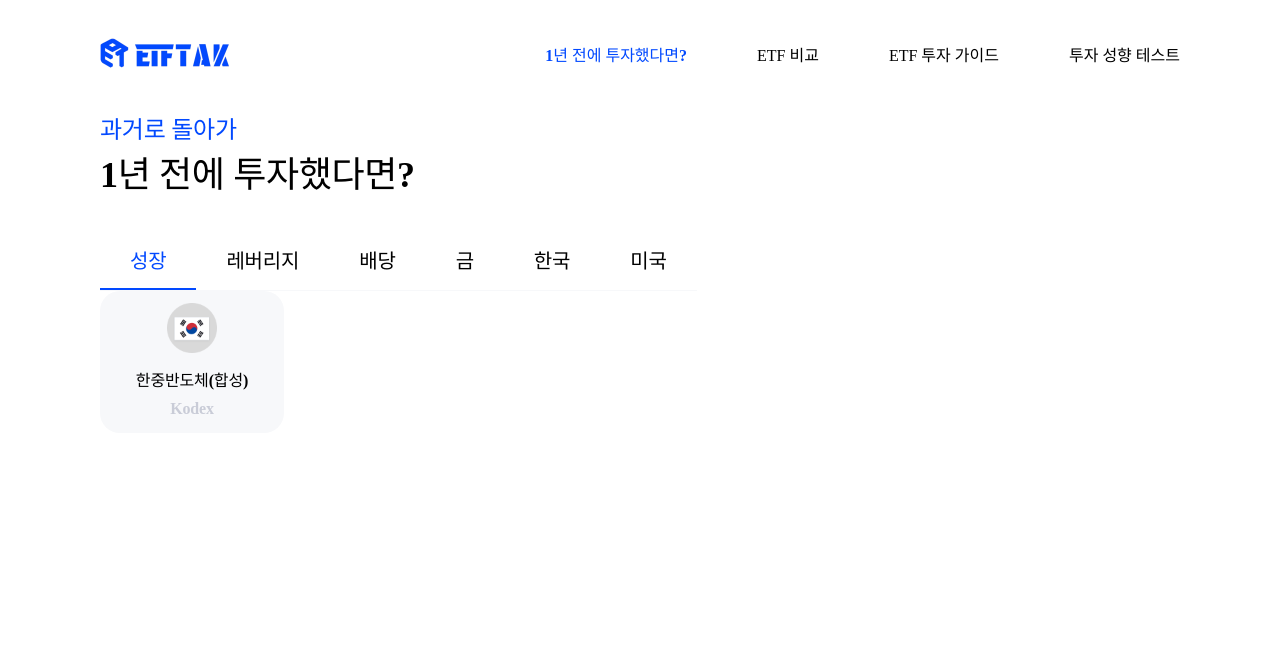
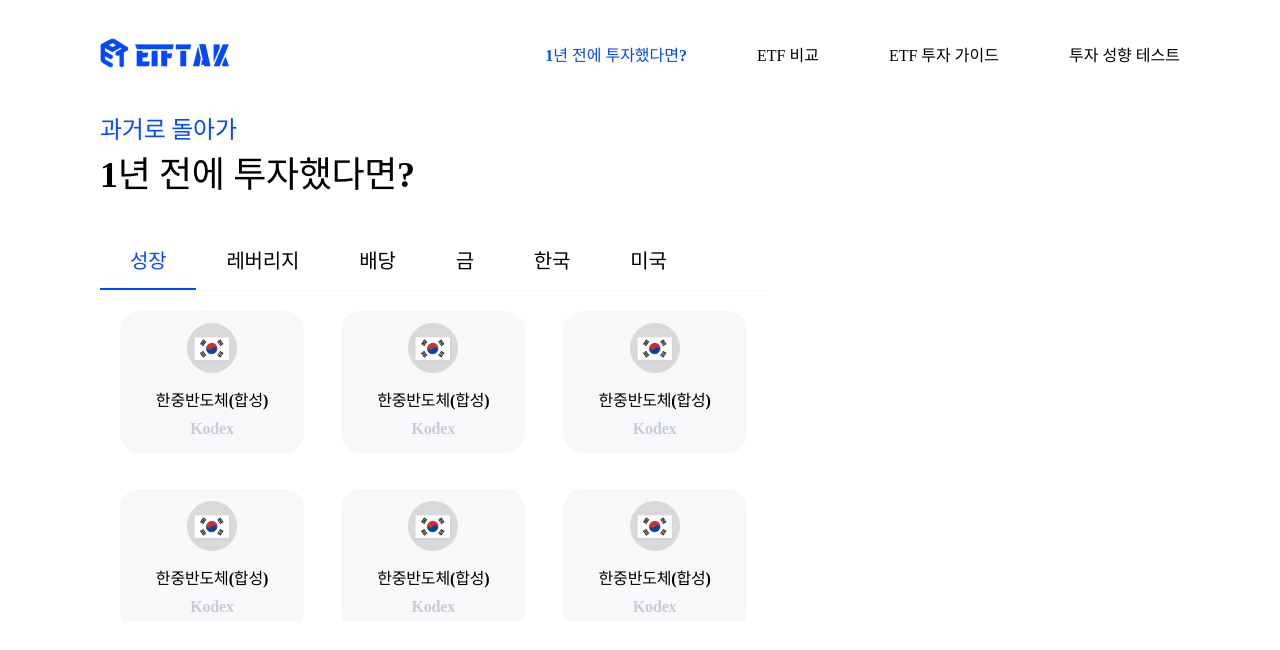
Before and after one commit to ETF-TAK/FE, a React (Vite) app: page /invest in a window 1280 px wide. Shown: the top 650 px of the page. Built offline with nearby package versions, Linux system fonts and the light colour scheme; a web font is replaced by a local one.

Commit message:
feat(#3): 투자하기 페이지 - etf 카드 목록 구현

```diff
--- a/src/pages/investPage/InvestPage.jsx
+++ b/src/pages/investPage/InvestPage.jsx
@@ -16,7 +16,16 @@ export default function InvestPage() {
           </div>
 
           <CategoryTabs />
-          <InvestCard />
+          <div className="invest-selection-card-list">
+            <InvestCard />
+            <InvestCard />
+            <InvestCard />
+            <InvestCard />
+            <InvestCard />
+            <InvestCard />
+            <InvestCard />
+            <InvestCard />
+          </div>
         </div>
 
         {/* 오른쪽 : 선택한 etf 목록 */}
--- a/src/pages/investPage/style.css
+++ b/src/pages/investPage/style.css
@@ -25,5 +25,17 @@
   letter-spacing: -0.36px;
 }
 
+.invest-selection-card-list {
+  width: 668px;
+  height: 330px;
+  display: grid;
+  grid-template-columns: repeat(3, 1fr);
+  gap: 36px;
+  overflow-x: hidden;
+  overflow-y: auto;
+  padding: 20px;
+  box-sizing: border-box;
+}
+
 .invest-selected-container {
 }
```
